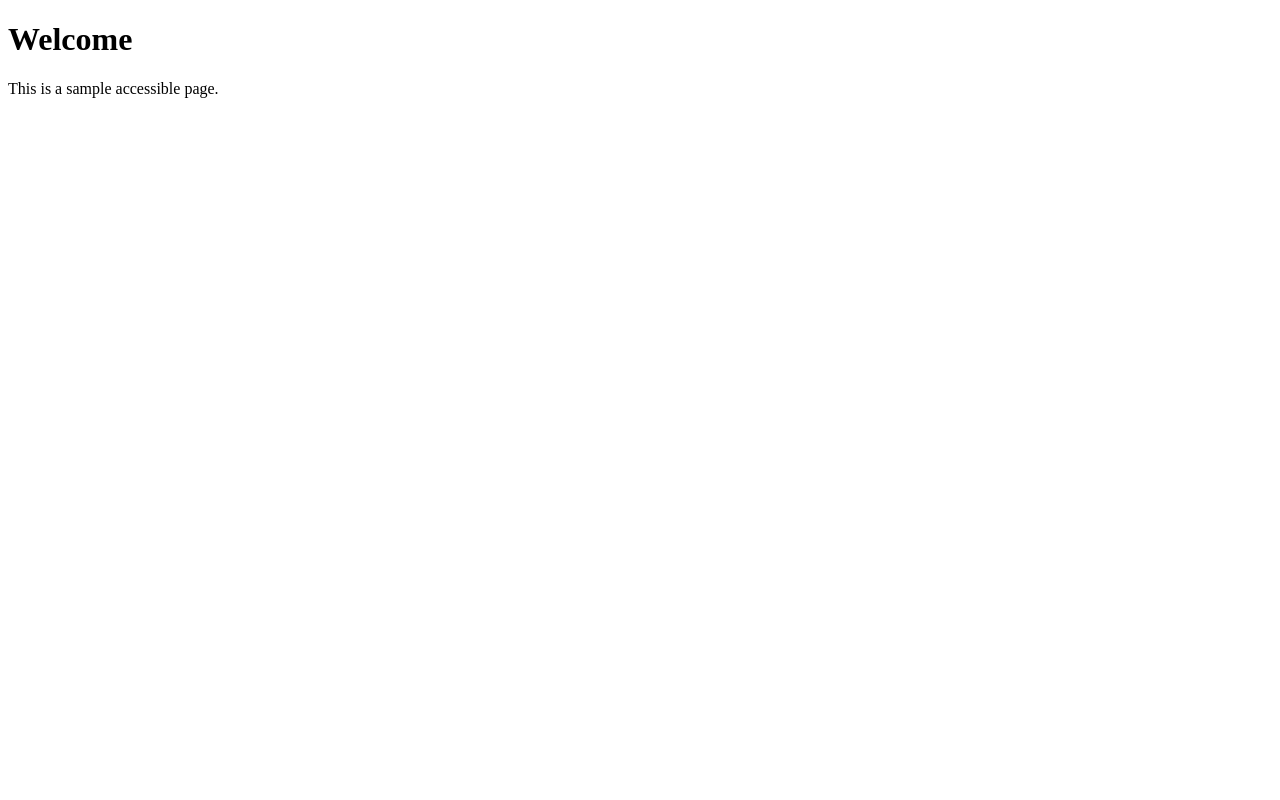
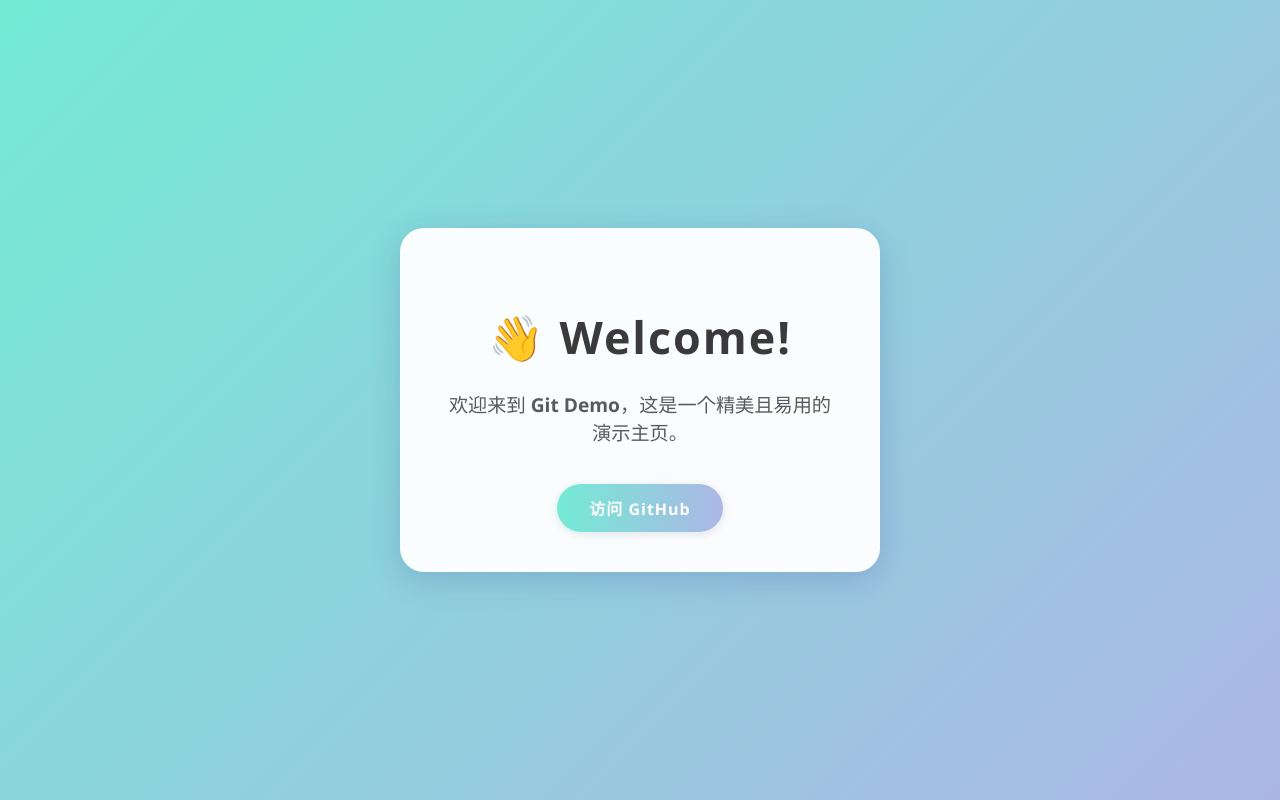
Before and after one commit to Leclee/git-demo, a plain HTML site: page index.html in a window 1280 px wide. Drawn offline with Linux system fonts and the light colour scheme.

Commit message:
更新首页样式和内容，添加欢迎信息和 GitHub 链接

```diff
--- a/index.html
+++ b/index.html
@@ -4,11 +4,71 @@
     <meta charset="UTF-8">
     <meta name="viewport" content="width=device-width, initial-scale=1.0">
     <title>Git Demo Home</title>
+    <style>
+        body {
+            margin: 0;
+            padding: 0;
+            min-height: 100vh;
+            background: linear-gradient(135deg, #74ebd5 0%, #ACB6E5 100%);
+            font-family: 'Segoe UI', 'Arial', sans-serif;
+            display: flex;
+            align-items: center;
+            justify-content: center;
+        }
+        main {
+            background: rgba(255,255,255,0.95);
+            border-radius: 24px;
+            box-shadow: 0 8px 32px 0 rgba(31, 38, 135, 0.18);
+            padding: 48px 40px 40px 40px;
+            text-align: center;
+            max-width: 400px;
+        }
+        h1 {
+            font-size: 2.8rem;
+            color: #3a3a3a;
+            margin-bottom: 0.5em;
+            letter-spacing: 2px;
+        }
+        p {
+            font-size: 1.2rem;
+            color: #5a5a5a;
+            margin-bottom: 2em;
+        }
+        .btn {
+            display: inline-block;
+            padding: 0.75em 2em;
+            background: linear-gradient(90deg, #74ebd5 0%, #ACB6E5 100%);
+            color: #fff;
+            border: none;
+            border-radius: 30px;
+            font-size: 1rem;
+            font-weight: bold;
+            letter-spacing: 1px;
+            box-shadow: 0 2px 8px rgba(44, 62, 80, 0.12);
+            cursor: pointer;
+            transition: background 0.3s, transform 0.2s;
+            text-decoration: none;
+        }
+        .btn:hover {
+            background: linear-gradient(90deg, #ACB6E5 0%, #74ebd5 100%);
+            transform: translateY(-2px) scale(1.04);
+        }
+        @media (max-width: 500px) {
+            main {
+                padding: 24px 10px 20px 10px;
+                max-width: 95vw;
+            }
+            h1 {
+                font-size: 2rem;
+            }
+        }
+    </style>
 </head>
 <body>
     <main>
-        <h1>Welcome</h1>
-        <p>This is a sample accessible page.</p>
+        <h1>👋 Welcome!</h1>
+        <p>欢迎来到 <strong>Git Demo</strong>，这是一个精美且易用的演示主页。</p>
+        <a href="https://github.com/" class="btn" target="_blank" rel="noopener">访问 GitHub</a>
     </main>
 </body>
 </html>
```
